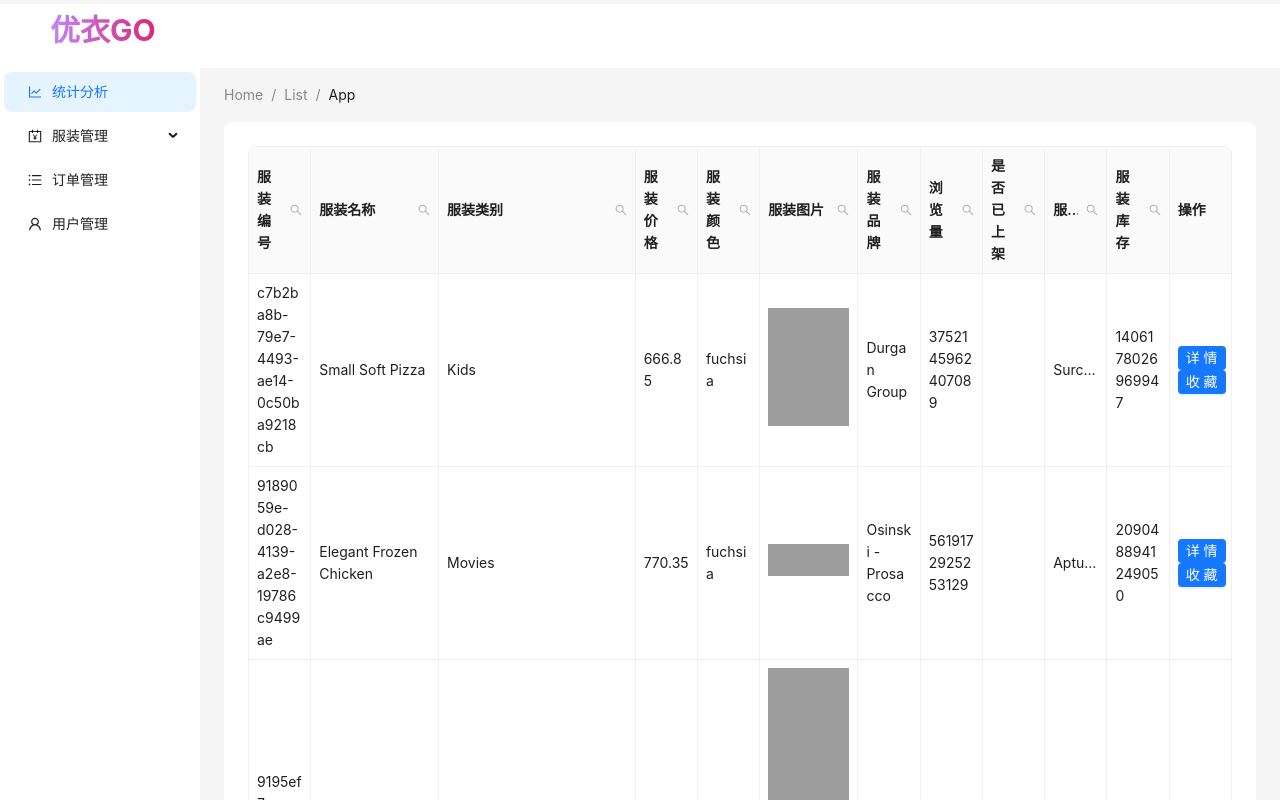
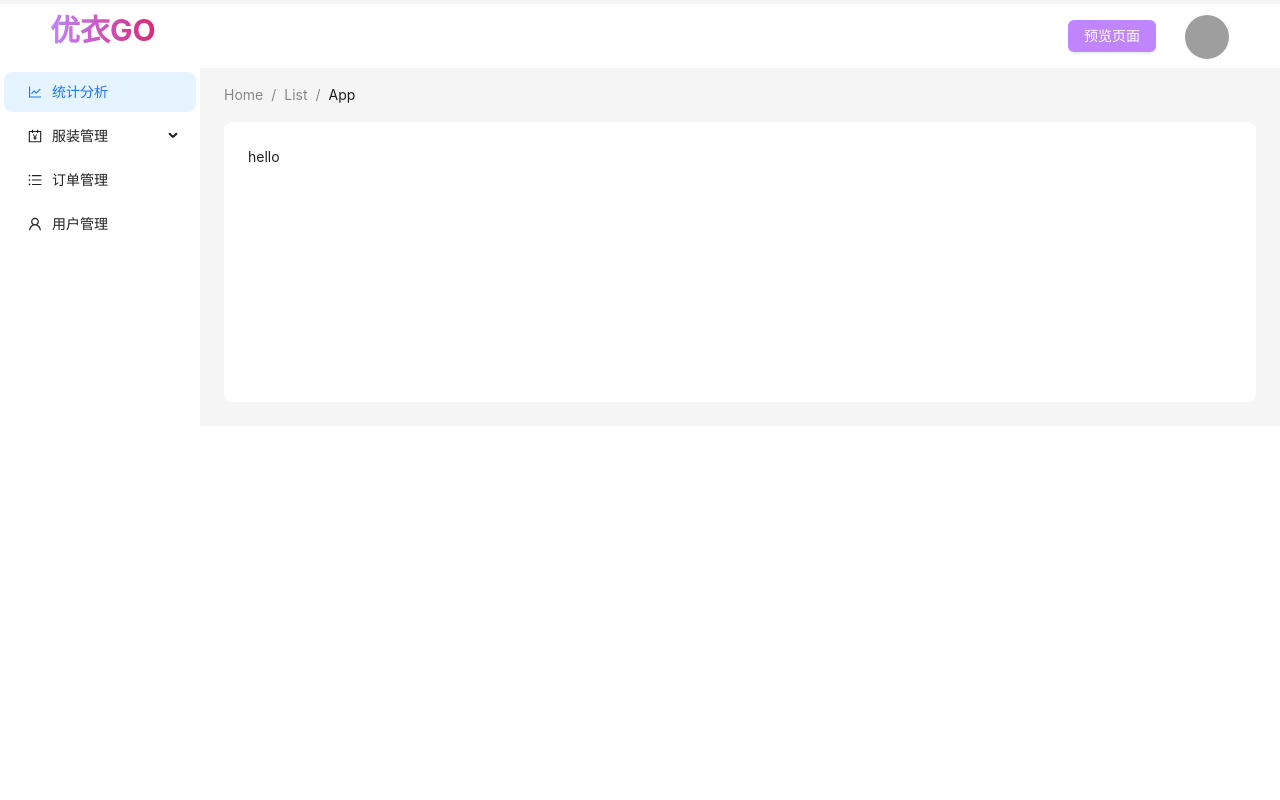
Before and after one commit to theskyworld/YouYiGO-admin-frontend, a React (Vite) app: page / in a window 1280 px wide. Shown: the top 800 px of the page. Built offline with nearby package versions, Linux system fonts and the light colour scheme; grey boxes are pictures that could not be loaded.

Commit message:
feat: 添加UserAvatar

```diff
--- a/mocks/data.ts
+++ b/mocks/data.ts
@@ -1,7 +1,7 @@
 import { faker } from "@faker-js/faker";
 import { ORDER_STATUS } from "../src/utils/constants";
+import { getOrderStatusColor } from "../src/utils/functions";
 import { Clothing, DataType } from "../src/utils/types";
-import { getOrderStatusColor } from "../src/utils/functions";
 
 function generateOrders(): DataType[] {
   const orders = [];
@@ -43,3 +43,4 @@ function generateClothings(): Clothing[] {
 
 export const orders = generateOrders();
 export const clothes = generateClothings();
+export const avatar = faker.image.url();
--- a/src/App.tsx
+++ b/src/App.tsx
@@ -1,9 +1,8 @@
-import ClothingTable from "./components/ClothingTable";
 import RootLayout from "./layouts/RootLayout";
 function App() {
   return (
     <RootLayout>
-      <ClothingTable />
+      <div>hello</div>
     </RootLayout>
   );
 }
--- a/src/components/MyHeader.tsx
+++ b/src/components/MyHeader.tsx
@@ -1,10 +1,20 @@
+import { Button } from "antd";
 import { Header } from "antd/es/layout/layout";
 import Logo from "./Logo";
+import UserAvatar from "./UserAvatar";
 
 export default function MyHeader() {
   return (
     <Header className="bg-white mt-1">
-      <Logo />
+      <div className="float-left">
+        <Logo />
+      </div>
+      <div className="float-right">
+        <Button size="middle" type="primary" className="bg-purple-400 mr-7">
+          预览页面
+        </Button>
+        <UserAvatar />
+      </div>
     </Header>
   );
 }
--- /dev/null
+++ b/src/components/UserAvatar.tsx
@@ -0,0 +1,13 @@
+import { AntDesignOutlined } from "@ant-design/icons";
+import { Avatar } from "antd";
+import { avatar } from "../../mocks/data";
+export default function UserAvatar() {
+  return (
+    <Avatar
+      size={46}
+      icon={<AntDesignOutlined />}
+      src={avatar}
+      className="cursor-pointer"
+    />
+  );
+}
```
